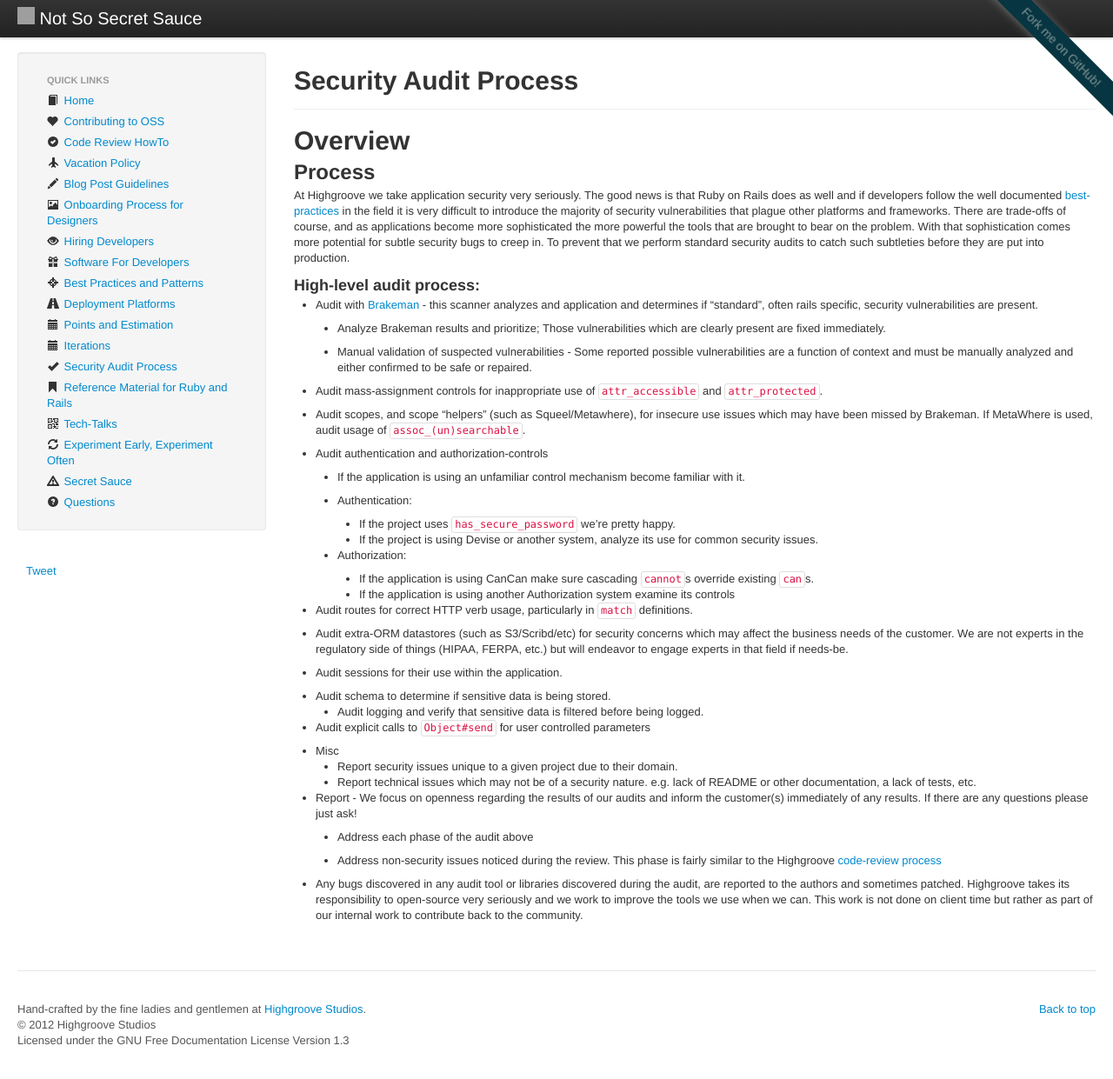
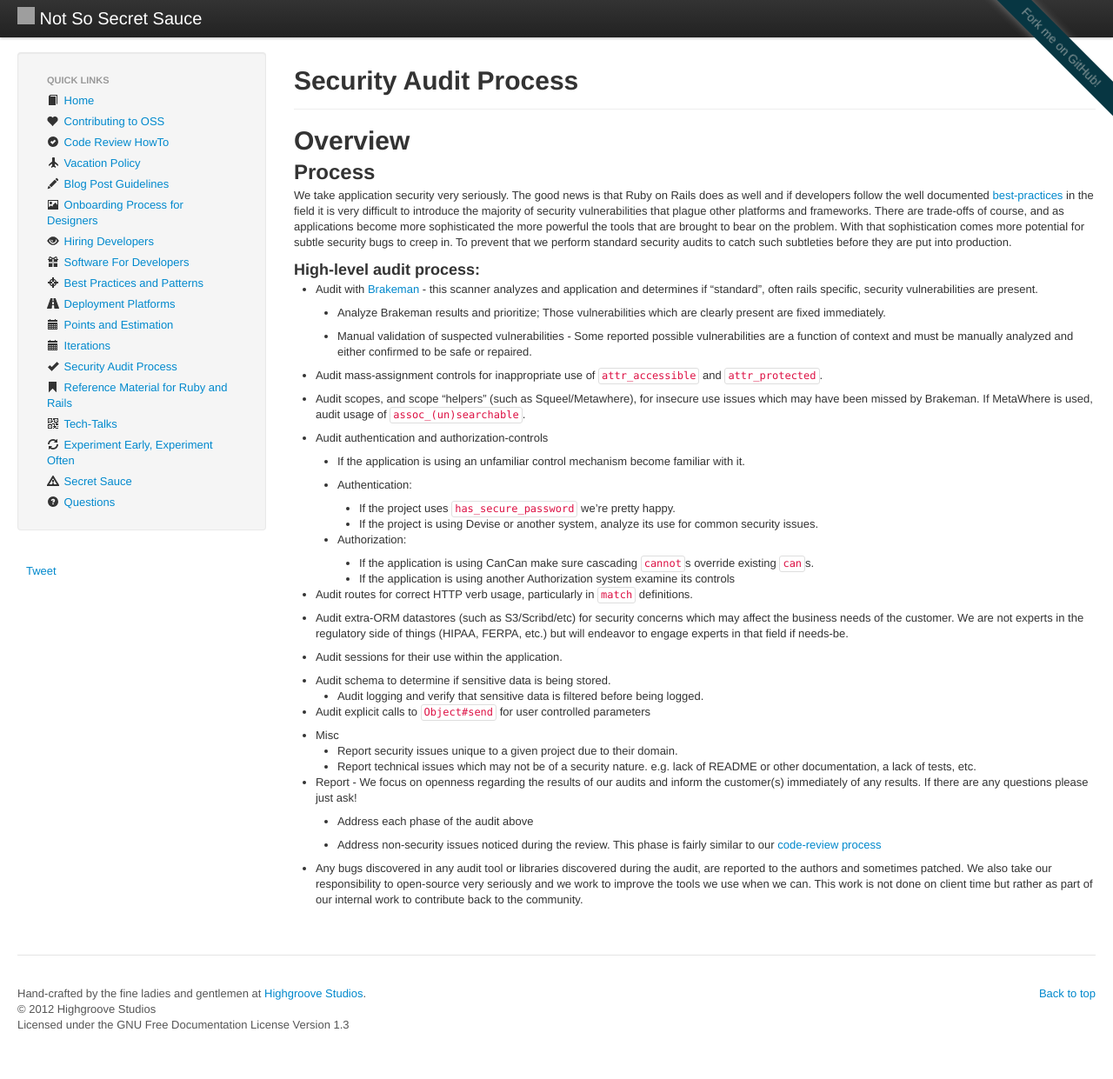
Before and after one commit to daveworth/not-so-secret-sauce, a Jekyll site: the page built from topics/security-audit-process.md, in a window 1280 px wide and 1242 px high. Shown: the whole window at 87% size. Built offline with Jekyll 4.4.1, drawn with Linux system fonts in a browser that asks for light colours; nearby versions of some CDN libraries; comment, search, counter and statistics services are not loaded; grey boxes are pictures that could not be loaded.

Commit message:
s/Highgroove/our/

```diff
--- a/topics/security-audit-process.md
+++ b/topics/security-audit-process.md
@@ -10,7 +10,7 @@
 
 ## Process
 
-At Highgroove we take application security very seriously.  The good news is
+We take application security very seriously.  The good news is
 that Ruby on Rails does as well and if developers follow the well documented
 [best-practices](http://guides.rubyonrails.org/security.html) in the field it is
 very difficult to introduce the majority of security vulnerabilities that plague
@@ -83,11 +83,11 @@
   * Address each phase of the audit above
 
   * Address non-security issues noticed during the review.  This phase is
-    fairly similar to the Highgroove [code-review process](http://not-so-secret-sauce.highgroove.com/topics/code-reviews-howto.html)
+    fairly similar to our [code-review process](http://not-so-secret-sauce.highgroove.com/topics/code-reviews-howto.html)
 
 * Any bugs discovered in any audit tool or libraries discovered during the
-  audit, are reported to the authors and sometimes patched.  Highgroove
-  takes its responsibility to open-source very seriously and we work to
+  audit, are reported to the authors and sometimes patched. We also
+  take our responsibility to open-source very seriously and we work to
   improve the tools we use when we can.  This work is not done on client
   time but rather as part of our internal work to contribute back to the
   community.
```
